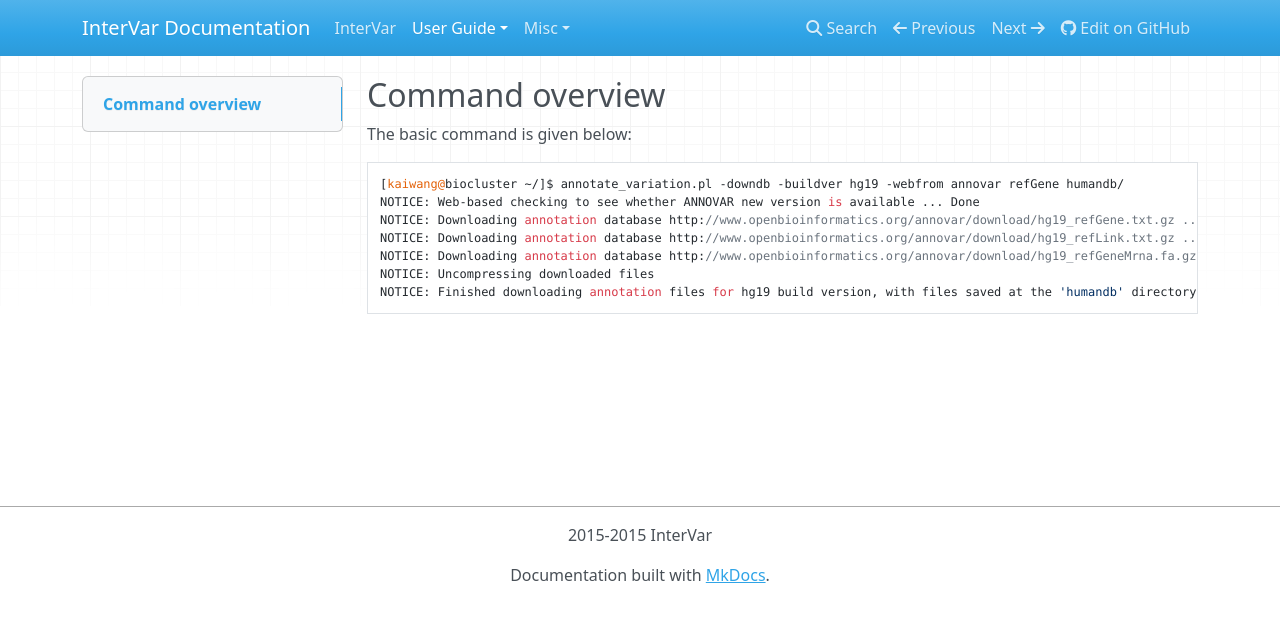
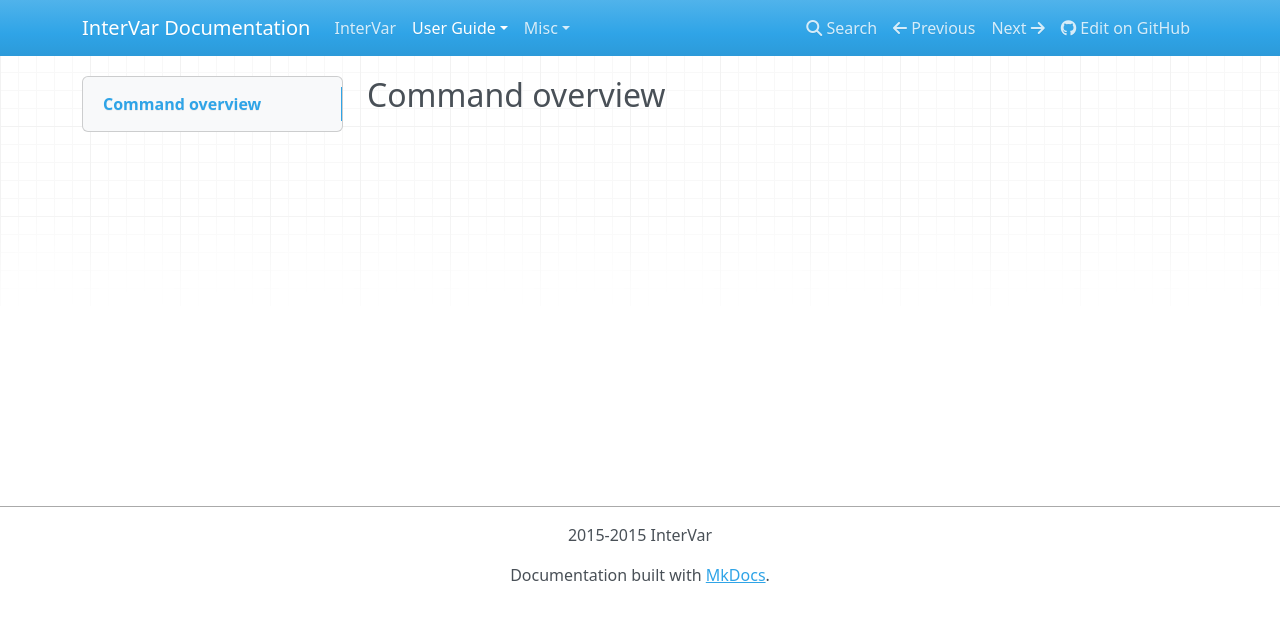
Before and after one commit to WGLab/InterVar, an MkDocs documentation site: the page built from docs/user-guide/manual.md, in a window 1280 px wide. Shown: the top 622 px of the page. Built offline with MkDocs 1.6.1, drawn with Linux system fonts in a browser that asks for light colours; nearby versions of some CDN libraries; old or Windows-style settings are respelled for this version of MkDocs.

Commit message:
Update manual.md

````diff
--- a/docs/user-guide/manual.md
+++ b/docs/user-guide/manual.md
@@ -1,15 +1 @@
 ## Command overview
-
-The basic command is given below:
-
-
-
-```
-[kaiwang@biocluster ~/]$ annotate_variation.pl -downdb -buildver hg19 -webfrom annovar refGene humandb/
-NOTICE: Web-based checking to see whether ANNOVAR new version is available ... Done
-NOTICE: Downloading annotation database http://www.openbioinformatics.org/annovar/download/hg19_refGene.txt.gz ... OK
-NOTICE: Downloading annotation database http://www.openbioinformatics.org/annovar/download/hg19_refLink.txt.gz ... OK
-NOTICE: Downloading annotation database http://www.openbioinformatics.org/annovar/download/hg19_refGeneMrna.fa.gz ... OK
-NOTICE: Uncompressing downloaded files
-NOTICE: Finished downloading annotation files for hg19 build version, with files saved at the 'humandb' directory
-```
````
